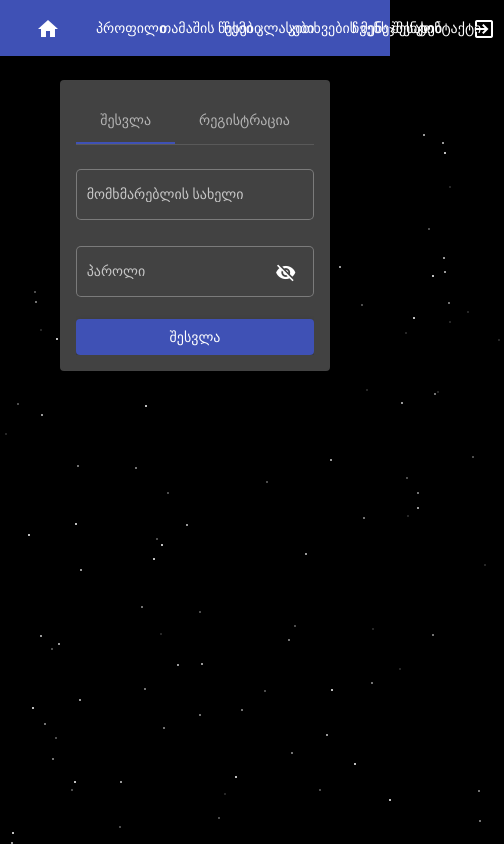
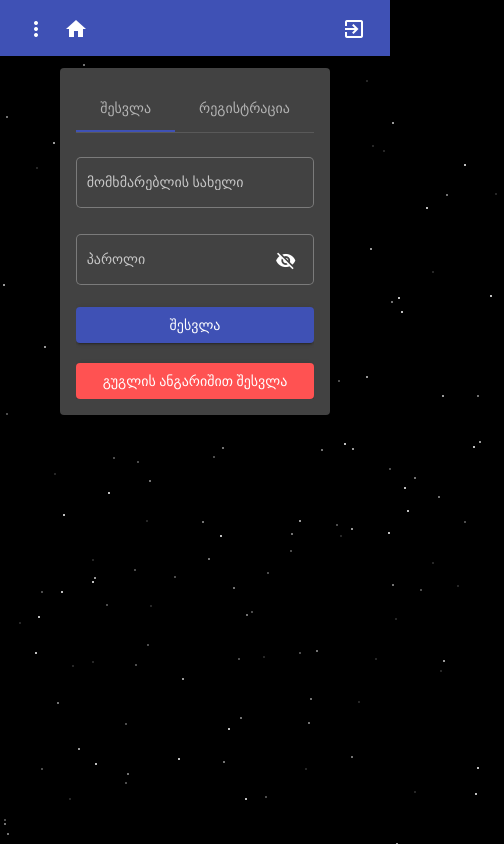
Before and after one commit to Georgiosss/quizard-frontend, an Angular app: page / in a window 390 px wide. Shown: the whole page, 504 px wide, since content can reach past the window. Built offline with nearby package versions, Linux system fonts and the light colour scheme.

Commit message:
make responsive sidebar

```diff
--- a/package.json
+++ b/package.json
@@ -15,6 +15,7 @@
     "@angular/common": "~13.3.3",
     "@angular/compiler": "~13.3.3",
     "@angular/core": "~13.3.3",
+    "@angular/flex-layout": "^13.0.0-beta.38",
     "@angular/forms": "~13.3.3",
     "@angular/material": "^13.3.4",
     "@angular/platform-browser": "~13.3.3",
--- a/src/app/login/login.component.html
+++ b/src/app/login/login.component.html
@@ -14,6 +14,8 @@
                     </button>
                   </mat-form-field>
                 <button mat-raised-button color="primary">შესვლა</button>
+                <br>
+                <button mat-raised-button color="accent">გუგლის ანგარიშით შესვლა</button>
             </div>
         </mat-tab>
         <mat-tab label="რეგისტრაცია">
--- a/src/app/navigation/navigation.component.html
+++ b/src/app/navigation/navigation.component.html
@@ -1,17 +1,32 @@
-<p>
+<div>
     <mat-toolbar color="primary">
-        <button mat-button>
+        <div fxShow="true" fxHide.gt-sm="true">
+            <button mat-icon-button [matMenuTriggerFor]="menu" aria-label="Example icon-button with a menu">
+                <mat-icon>more_vert</mat-icon>
+            </button>
+            <mat-menu #menu="matMenu">
+                <button mat-menu-item>პროფილი</button>
+                <button mat-menu-item>თამაშის წესები</button>
+                <button mat-menu-item>ჩემი კლასები</button>
+                <button mat-menu-item>კითხვების მენეჯმენტი</button>
+                <button mat-menu-item>ჩვენს შესახებ</button>
+                <button mat-menu-item>კონტაქტი</button>
+            </mat-menu>
+        </div>
+        <button mat-icon-button>
             <mat-icon>home</mat-icon>
         </button>
+        <div fxShow="true" fxHide.lt-md="true">
             <button mat-button>პროფილი</button>
             <button mat-button>თამაშის წესები</button>
             <button mat-button>ჩემი კლასები</button>
             <button mat-button>კითხვების მენეჯმენტი</button>
             <button mat-button>ჩვენს შესახებ</button>
             <button mat-button>კონტაქტი</button>
+        </div>
         <span class="spacer"></span>
         <button mat-icon-button>
             <mat-icon>exit_to_app</mat-icon>
         </button>
     </mat-toolbar>
-</p>
+</div>
--- a/src/app/navigation/navigation.component.scss
+++ b/src/app/navigation/navigation.component.scss
@@ -1,3 +1,12 @@
 .spacer {
     flex: 1 1 auto;
 }
+
+
+button{
+    min-width: min-content;
+}
+
+.example-icon {
+    padding: 0 14px;
+  }
--- a/src/app/themes.scss
+++ b/src/app/themes.scss
@@ -5,7 +5,7 @@
 @include mat.core();
 
 $angular-primary: mat.define-palette(mat.$indigo-palette, 500, 100, 900);
-$angular-accent: mat.define-palette(mat.$pink-palette, A200, A100, A400);
+$angular-accent: mat.define-palette(mat.$red-palette, A200, A100, A400);
 
 $angular-warn: mat.define-palette(mat.$red-palette);
 
```
Also changed, not shown: src/app/material/material.module.ts (+9 -1 lines), 2 other files (tests, documents, lock files or other folders). Lines whose indentation alone changed are shown as unchanged.
